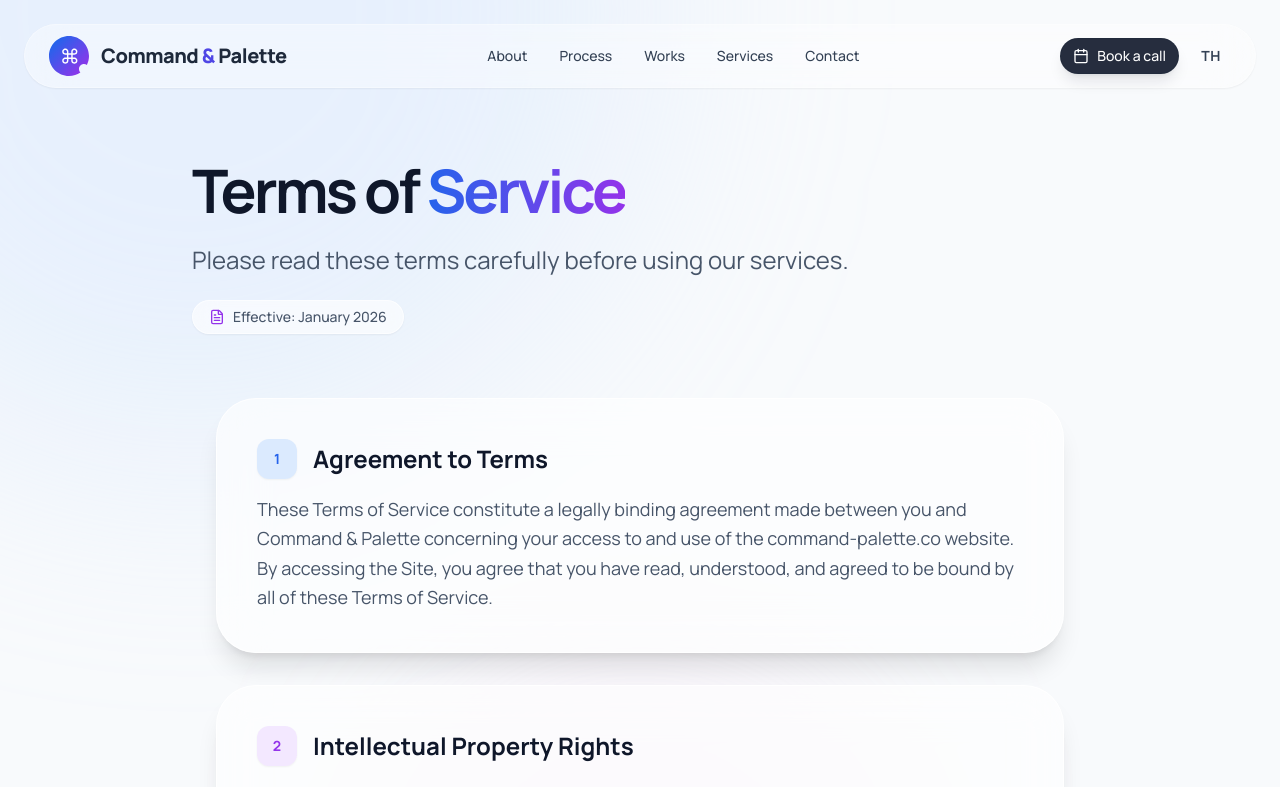
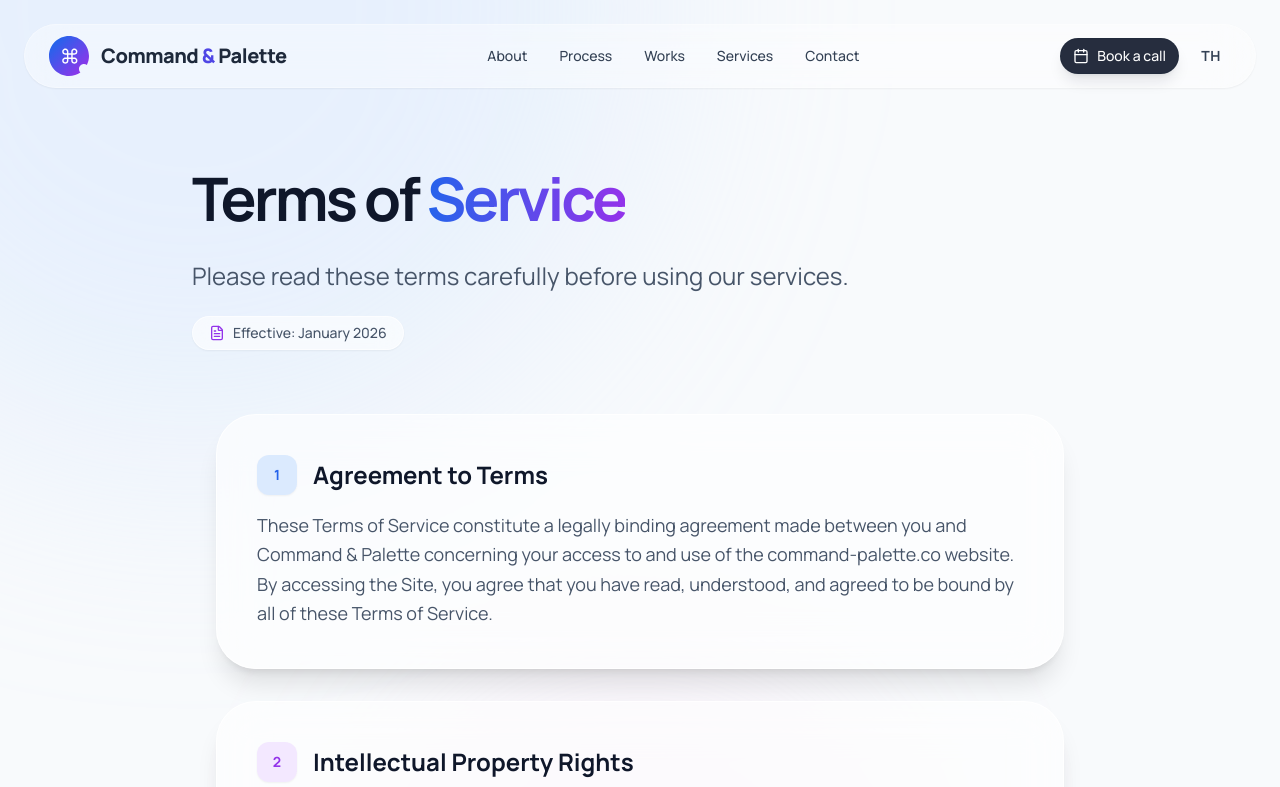
Before and after one commit to commandpaletteth/command-palette-web, a Next.js app: page /en/terms in a window 1280 px wide. Shown: the top 787 px of the page. Built offline with nearby package versions, Linux system fonts and the light colour scheme; a web font is replaced by a local one.

Commit message:
polish vow cut and privacy and terms pages

```diff
--- a/app/[locale]/privacy/page.tsx
+++ b/app/[locale]/privacy/page.tsx
@@ -23,7 +23,8 @@
       <section className="relative z-10 pt-40 pb-16 px-6 text-center md:text-left">
         <div className="container mx-auto max-w-4xl">
           <div className="space-y-6">
-            <h1 className="text-4xl md:text-6xl font-bold tracking-tighter text-slate-900 leading-tight">
+            {/* 🟢 แก้ตรงนี้: เอา leading-tight ออก + เพิ่ม py-2 กันสระโดนตัด */}
+            <h1 className="text-4xl md:text-6xl font-bold tracking-tighter text-slate-900 py-2">
               {t('hero_title_1')} <span className="text-transparent bg-clip-text bg-gradient-to-r from-blue-600 to-purple-600">{t('hero_title_highlight')}</span>
             </h1>
             <p className="text-xl md:text-2xl text-slate-600 max-w-2xl leading-relaxed">
--- a/app/[locale]/terms/page.tsx
+++ b/app/[locale]/terms/page.tsx
@@ -1,5 +1,5 @@
 import type { Metadata } from "next";
-import { FileText, ShieldAlert } from "lucide-react"; // เพิ่ม ShieldAlert icon
+import { FileText, ShieldAlert } from "lucide-react";
 import { useTranslations } from 'next-intl';
 
 export const metadata: Metadata = {
@@ -24,7 +24,8 @@
       <section className="relative z-10 pt-40 pb-16 px-6 text-center md:text-left">
         <div className="container mx-auto max-w-4xl">
           <div className="space-y-6">
-            <h1 className="text-4xl md:text-6xl font-bold tracking-tighter text-slate-900 leading-tight">
+            {/* 🟢 แก้ตรงนี้: เอา leading-tight ออก + เพิ่ม py-2 */}
+            <h1 className="text-4xl md:text-6xl font-bold tracking-tighter text-slate-900 py-2">
               {t('hero_title_1')} <span className="text-transparent bg-clip-text bg-gradient-to-r from-blue-600 to-purple-600">{t('hero_title_highlight')}</span>
             </h1>
             <p className="text-xl md:text-2xl text-slate-600 max-w-2xl leading-relaxed">
```
